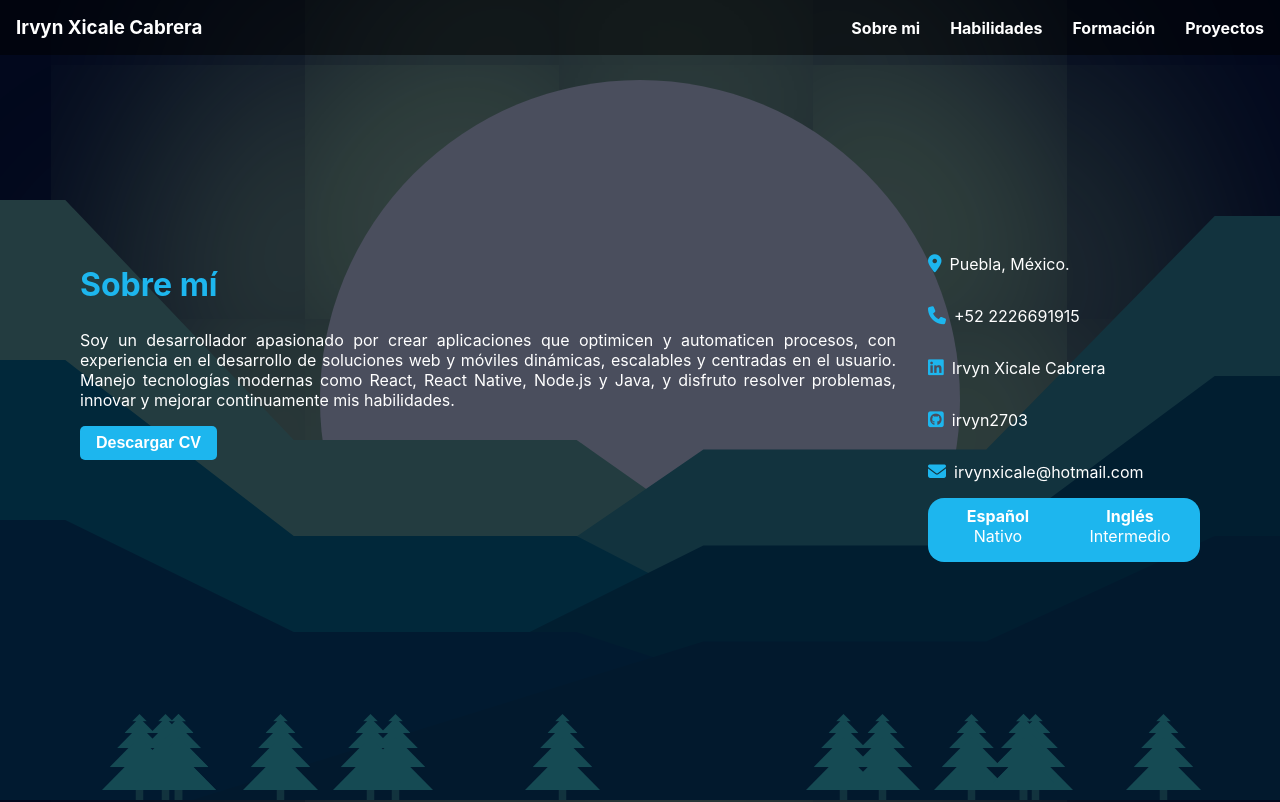
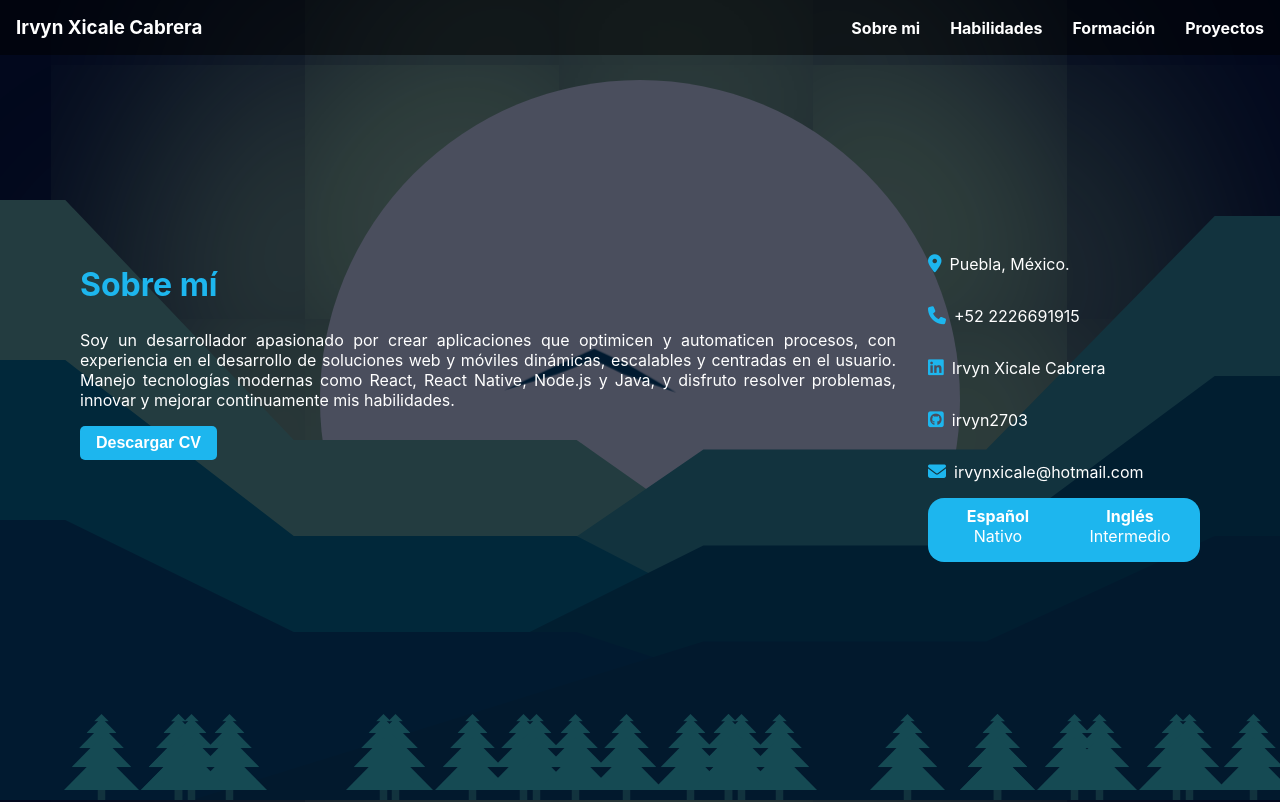
Before and after one commit to irvyn2703/irvyn2703.github.io, a React (Create React App) app: page / in a window 1280 px wide. Shown: the top 802 px of the page. Built offline with nearby package versions, Linux system fonts and the light colour scheme; no server answers.

Commit message:
style(): fix errors in the animation WEB-659

```diff
--- a/src/App.js
+++ b/src/App.js
@@ -8,6 +8,7 @@ import Proyects from "./sections/Proyects/UI/Proyects";
 import Trees from "./components/Trees/UI/Trees";
 import Montains from "./components/Mountains/UI/Mountains";
 import Sun from "./components/Sun/UI/Sun";
+import Bird from "./components/Bird/UI/Bird";
 
 function App() {
   const { education, proyects, isLoading } = useEducationAndProjects();
@@ -26,6 +27,7 @@ function App() {
         <Trees />
         <Montains />
         <Sun />
+        <Bird />
       </div>
     </>
   );
--- /dev/null
+++ b/src/components/Bird/Business/BirdBusiness.js
@@ -0,0 +1,19 @@
+import { useEffect, useRef } from "react";
+
+const BirdBusiness = () => {
+  const birdRef = useRef(null);
+
+  useEffect(() => {
+    const timer = setTimeout(() => {
+      if (birdRef.current) {
+        birdRef.current.style.animationPlayState = "paused";
+      }
+    }, 9500);
+
+    return () => clearTimeout(timer);
+  }, []);
+
+  return { birdRef };
+};
+
+export default BirdBusiness;
--- /dev/null
+++ b/src/components/Bird/Style/Bird.module.css
@@ -0,0 +1,70 @@
+.bird {
+  position: absolute;
+  transform-origin: center center;
+  clip-path: polygon(
+    34% 35%,
+    50% 48%,
+    66% 35%,
+    87% 48%,
+    66% 40%,
+    50% 52%,
+    34% 40%,
+    13% 48%
+  );
+  top: 50vh;
+  left: 50vw;
+  transform: translate(-50%, -50%);
+  background-color: #00495f;
+  width: 15vw;
+  height: 15vw;
+  z-index: 2;
+  animation: birdAnimation 8s forwards, birdFlap 1s infinite;
+}
+
+@keyframes birdAnimation {
+  0% {
+    transform: scale(10) translate(-50%, -50%);
+  }
+  100% {
+    transform: scale(1) translate(-50%, -50%);
+  }
+}
+
+@keyframes birdFlap {
+  0% {
+    clip-path: polygon(
+      37% 61%,
+      50% 48%,
+      60% 60%,
+      76% 69%,
+      58% 63%,
+      50% 52%,
+      38% 63%,
+      20% 68%
+    );
+  }
+  50% {
+    clip-path: polygon(
+      34% 35%,
+      50% 48%,
+      66% 35%,
+      87% 48%,
+      66% 40%,
+      50% 52%,
+      34% 40%,
+      13% 48%
+    );
+  }
+  100% {
+    clip-path: polygon(
+      37% 61%,
+      50% 48%,
+      60% 60%,
+      76% 69%,
+      58% 63%,
+      50% 52%,
+      38% 63%,
+      20% 68%
+    );
+  }
+}
--- /dev/null
+++ b/src/components/Bird/UI/Bird.jsx
@@ -0,0 +1,9 @@
+import BirdBusiness from "../Business/BirdBusiness";
+import style from "../Style/Bird.module.css";
+
+const Bird = () => {
+  const { birdRef } = BirdBusiness();
+  return <div ref={birdRef} className={style.bird}></div>;
+};
+
+export default Bird;
--- a/src/components/Mountain/Style/Mountain.module.css
+++ b/src/components/Mountain/Style/Mountain.module.css
@@ -9,12 +9,7 @@
 }
 
 @keyframes slideIn {
-  from {
-    opacity: 1;
-    transform: rotateX(100deg);
-  }
   to {
-    opacity: 1;
     transform: rotateX(0);
   }
 }
--- a/src/components/Sun/Style/Sun.module.css
+++ b/src/components/Sun/Style/Sun.module.css
@@ -4,7 +4,7 @@
   left: 50%;
   width: 50vw;
   height: 50vw;
-  transform: translate(-50%, 150%);
+  transform: translate(-50%, 100vh);
   background-color: #f5f5f5;
   border-radius: 100%;
   z-index: -1;
--- a/src/components/Tree/Style/Tree.module.css
+++ b/src/components/Tree/Style/Tree.module.css
@@ -11,10 +11,6 @@
 }
 
 @keyframes slideIn {
-  from {
-    opacity: 1;
-    transform: rotateX(100deg);
-  }
   to {
     opacity: 1;
     transform: rotateX(0);
--- a/src/components/Trees/Business/TreesBusiness.js
+++ b/src/components/Trees/Business/TreesBusiness.js
@@ -1,11 +1,11 @@
 import { useEffect, useState } from "react";
 
 const TreesBusiness = () => {
-  const numTrees = 15;
+  const numTrees = 25;
   const [positionTrees, setPositionTrees] = useState([]);
 
   const getRandomNumber = () => {
-    return Math.floor(Math.random() * 91);
+    return Math.floor(Math.random() * 98);
   };
 
   useEffect(() => {
```
